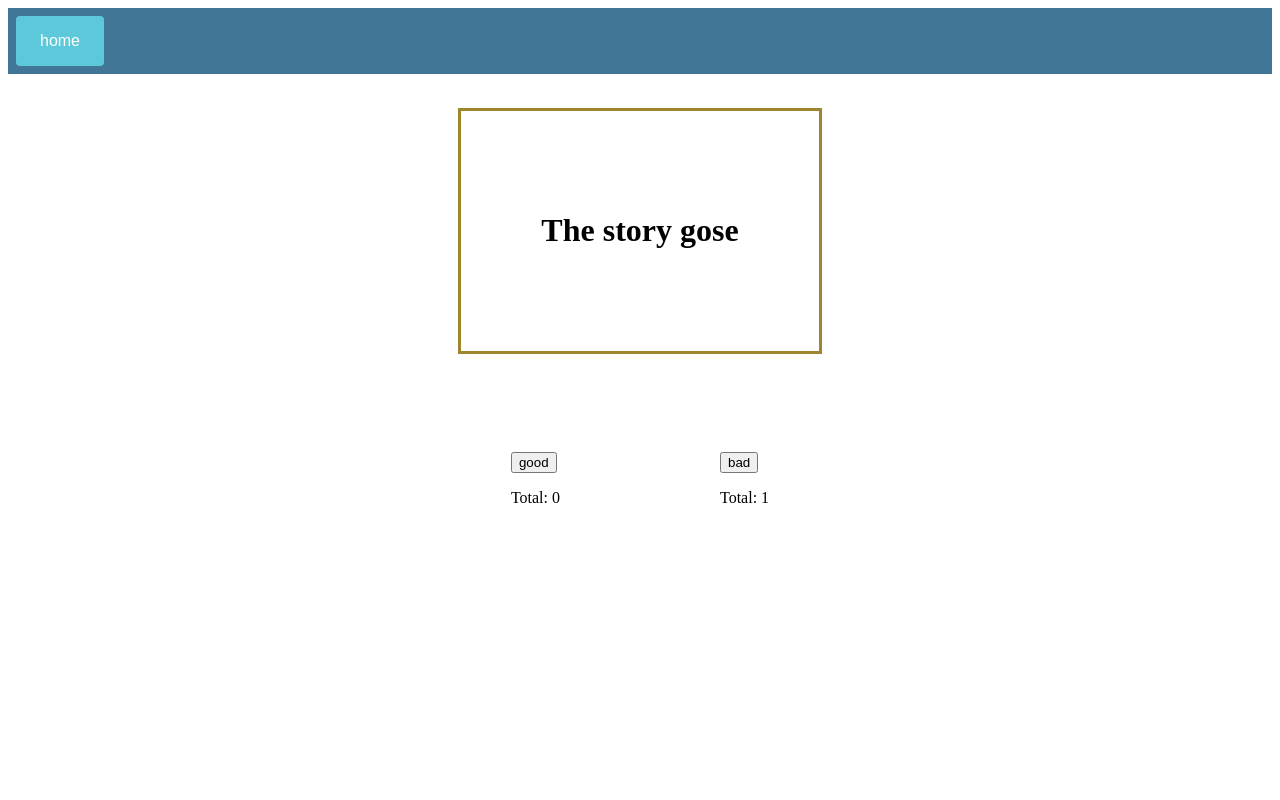
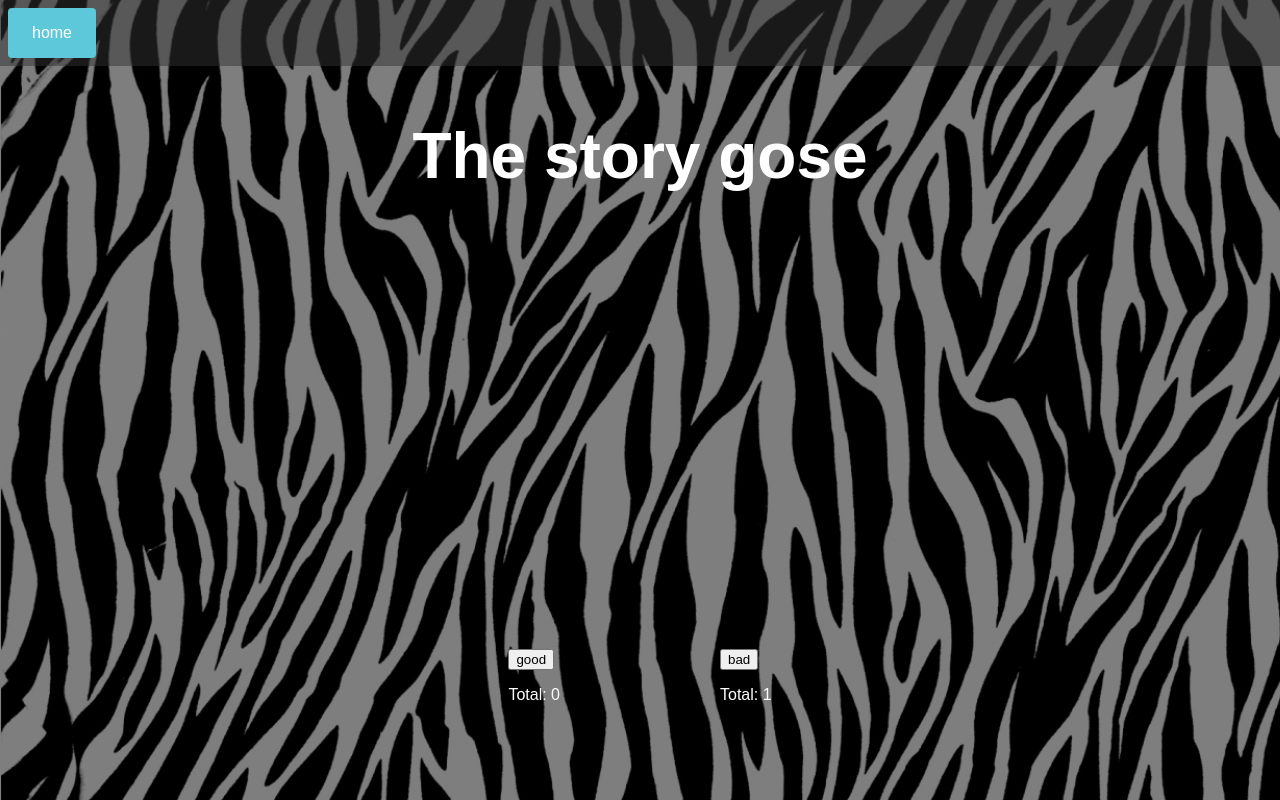
Before and after one commit to AnnahGerletti/catFact, a plain HTML site: page index.html in a window 1280 px wide. Both pictures are taken after a click on the button "bad". Drawn offline with nearby package versions, Linux system fonts and the light colour scheme; no server answers.

Commit message:
background imgs added

```diff
--- a/index.html
+++ b/index.html
@@ -4,19 +4,20 @@
 <head>
     <title>Cat Facts</title>
     <meta charset="UTF-8">
-     <script src="https://ajax.googleapis.com/ajax/libs/jquery/1.10.2/jquery.min.js"></script>
     <script src="utilities.js"></script>
     <script src="tallyCount.js"></script>
+    <script src="photochange.js"></script>
     <link rel="stylesheet" href="main.css">
 
 
 </head>
-<header>
-    <a class="button" style="verticalAlign" href="#"><span>home</span></a>
-</header>
+
 
 <body>
     <div class="container">
+      <header>
+          <a class="button" style="verticalAlign" href="#"><span>home</span></a>
+      </header>
         <div class="quoteBox center">
             <div class="catfactBox">
                 <h1 id="catfact">The story gose</h1>
--- a/main.css
+++ b/main.css
@@ -1,6 +1,15 @@
 header{
   display: block;
-  background-color: #427696;
+  background-color: rgba(50,50,50,0.5);
+
+}
+html{
+  height: 100%;
+}
+body{
+  font-family:sans-serif;
+  height: 100%;
+  margin: 0;
 }
 .button{
   display: inline-block;
@@ -51,23 +60,24 @@ header{
 
 .container {
   margin: auto;
-  margin-top: 1em;
   max-width: 100%;
-  max-height: 100%;
+  height: 100%;
   display: flex;
   flex-direction: column;
 }
 
+.quoteBox{
+  flex-grow: 1;
+}
+
 .catfactBox{
   height: 20%;
-  padding: 5em;
-  margin: 2em;
-  border-style: solid;
-  border-width: medium;
-  border-color: #9e862f;
+  padding: 0em 5em 0em 5em;
+  margin: 1em;
   margin: .5em;
-  flex-grow: 5;
   text-align: center;
+  font-size: 2em;
+  color: white;
 }
 
 .tallyButtonContainer{
@@ -83,9 +93,35 @@ header{
 #good{
   position: relative;
   padding: 5em;
+  color: white;
 }
 
 #bad{
   position: relative;
   padding: 5em;
+  color: white;
 }
+
+.image1{
+  background-image:linear-gradient(rgba(0,0,0,0.5),rgba(0,0,0,0.5)),url("images/cat-img1.jpg");
+  background-repeat: no-repeat;
+  background-size: cover;
+}
+
+.image2{
+  background-image:linear-gradient(rgba(0,0,0,0.5),rgba(0,0,0,0.5)),url("images/cat-img2.jpg");
+  background-repeat: no-repeat;
+  background-size: cover;
+}
+
+.image3{
+  background-image:linear-gradient(rgba(0,0,0,0.5),rgba(0,0,0,0.5)),url("images/cat-img3.jpg");
+  background-repeat: no-repeat;
+  background-size: cover;
+}
+
+.image4{
+  background-image:linear-gradient(rgba(0,0,0,0.5),rgba(0,0,0,0.5)),url("images/cat-img4.jpg");
+  background-repeat: no-repeat;
+  background-size: cover;
+}
--- /dev/null
+++ b/photochange.js
@@ -0,0 +1,17 @@
+// var classCycle=['image1','image2','image3','image4'];
+//
+// console.log('here');
+// document.body.classList='image1';
+var classCycle=['image1','image2','image3','image4'];
+var imgcount=0
+console.log('here');
+
+
+function photocycle(){
+  imgcount++;
+  if(imgcount>=classCycle.length){
+    imgcount=0;
+  }
+  document.body.classList=classCycle[imgcount]
+
+}
--- a/tallyCount.js
+++ b/tallyCount.js
@@ -13,4 +13,5 @@ function tallyCountBad(){
   badclick +=1;
   document.getElementById("badtotal").innerText=badclick;
   newCatFact();
+  photocycle();
 }
--- a/utilities.js
+++ b/utilities.js
@@ -8,6 +8,9 @@ function start () {
   document.getElementById("goodbutton").addEventListener("click", tallyCountGood)
   document.getElementById("badbutton").addEventListener("click", tallyCountBad)
   newCatFact()
+
+photocycle()
+
 }
 
     function getRandomInt(min, max) {
```
Also changed, not shown: images/cat-img1.jpg (added), images/cat-img2.jpg (added), images/cat-img3.jpg (added), images/cat-img4.jpg (added).
